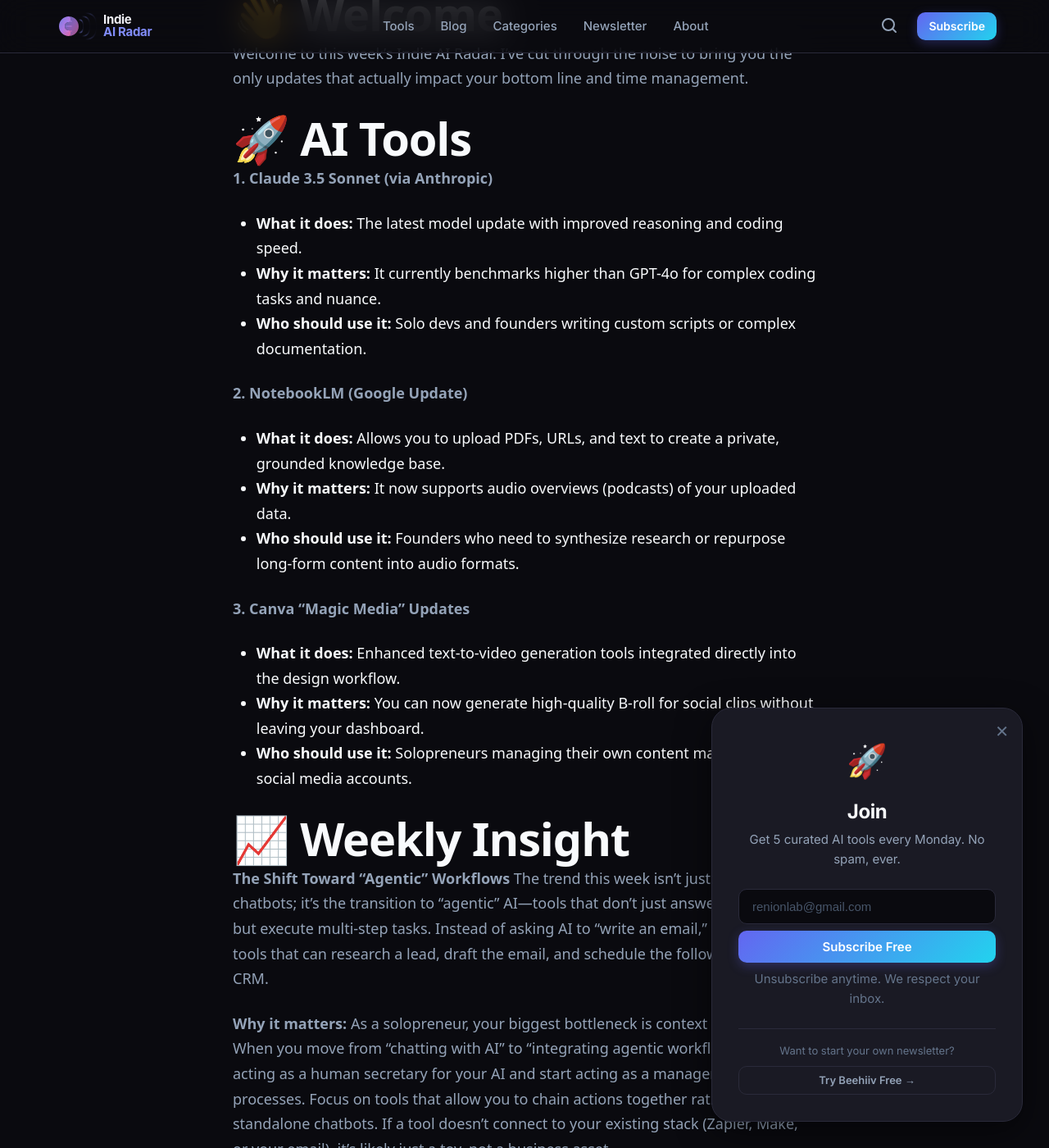
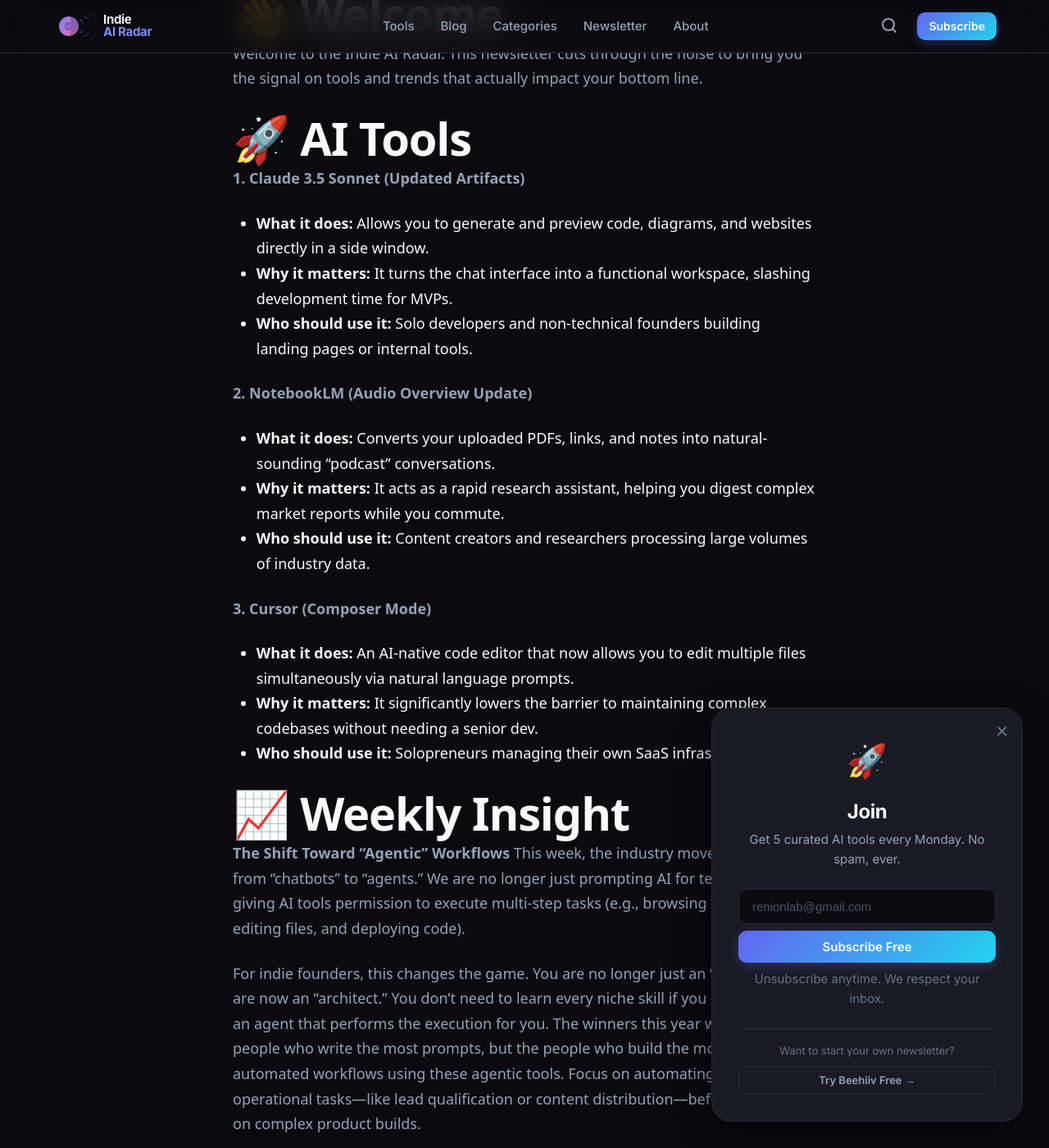
Before and after one commit to renion-dev/indiearadar, a Jekyll site: the page built from _posts/2026-08-21-weekly-ai-tools-digest-top-tools-for-indie-hackers.md, in a window 1280 px wide and 1400 px high, scrolled down 820 px. Shown: the whole window at 82% size. Built offline with Jekyll 4.4.1, drawn with Linux system fonts in a browser that asks for light colours; some of the changed text lies outside the part shown.

Commit message:
🤖 New blog post and updated tag pages [2026-08-21 18:59]

```diff
--- a/_posts/2026-08-21-weekly-ai-tools-digest-top-tools-for-indie-hackers.md
+++ b/_posts/2026-08-21-weekly-ai-tools-digest-top-tools-for-indie-hackers.md
@@ -11,35 +11,31 @@ image: "assets/images/og/tool-weekly-ai-tools-digest-top-tools-for-indie-hackers
 ---
 
 # 👋 Welcome
-
-Welcome to this week’s Indie AI Radar. I’ve cut through the noise to bring you the only updates that actually impact your bottom line and time management.
+Welcome to the Indie AI Radar. This newsletter cuts through the noise to bring you the signal on tools and trends that actually impact your bottom line.
 
 # 🚀 AI Tools
 
-**1. Claude 3.5 Sonnet (via Anthropic)**
-*   **What it does:** The latest model update with improved reasoning and coding speed.
-*   **Why it matters:** It currently benchmarks higher than GPT-4o for complex coding tasks and nuance.
-*   **Who should use it:** Solo devs and founders writing custom scripts or complex documentation.
+**1. Claude 3.5 Sonnet (Updated Artifacts)**
+*   **What it does:** Allows you to generate and preview code, diagrams, and websites directly in a side window.
+*   **Why it matters:** It turns the chat interface into a functional workspace, slashing development time for MVPs.
+*   **Who should use it:** Solo developers and non-technical founders building landing pages or internal tools.
 
-**2. NotebookLM (Google Update)**
-*   **What it does:** Allows you to upload PDFs, URLs, and text to create a private, grounded knowledge base.
-*   **Why it matters:** It now supports audio overviews (podcasts) of your uploaded data.
-*   **Who should use it:** Founders who need to synthesize research or repurpose long-form content into audio formats.
+**2. NotebookLM (Audio Overview Update)**
+*   **What it does:** Converts your uploaded PDFs, links, and notes into natural-sounding "podcast" conversations.
+*   **Why it matters:** It acts as a rapid research assistant, helping you digest complex market reports while you commute.
+*   **Who should use it:** Content creators and researchers processing large volumes of industry data.
 
-**3. Canva "Magic Media" Updates**
-*   **What it does:** Enhanced text-to-video generation tools integrated directly into the design workflow.
-*   **Why it matters:** You can now generate high-quality B-roll for social clips without leaving your dashboard.
-*   **Who should use it:** Solopreneurs managing their own content marketing and social media accounts.
+**3. Cursor (Composer Mode)**
+*   **What it does:** An AI-native code editor that now allows you to edit multiple files simultaneously via natural language prompts.
+*   **Why it matters:** It significantly lowers the barrier to maintaining complex codebases without needing a senior dev.
+*   **Who should use it:** Solopreneurs managing their own SaaS infrastructure.
 
 # 📈 Weekly Insight
 
 **The Shift Toward "Agentic" Workflows**
-The trend this week isn't just better chatbots; it’s the transition to "agentic" AI—tools that don't just answer questions but execute multi-step tasks. Instead of asking AI to "write an email," we are seeing tools that can research a lead, draft the email, and schedule the follow-up in your CRM.
+This week, the industry moved decisively from "chatbots" to "agents." We are no longer just prompting AI for text; we are giving AI tools permission to execute multi-step tasks (e.g., browsing the web, editing files, and deploying code).
 
-**Why it matters:** As a solopreneur, your biggest bottleneck is context switching. When you move from "chatting with AI" to "integrating agentic workflows," you stop acting as a human secretary for your AI and start acting as a manager of automated processes. Focus on tools that allow you to chain actions together rather than standalone chatbots. If a tool doesn’t connect to your existing stack (Zapier, Make, or your email), it’s likely just a toy, not a business asset.
+For indie founders, this changes the game. You are no longer just an "operator"; you are now an "architect." You don't need to learn every niche skill if you can manage an agent that performs the execution for you. The winners this year won't be the people who write the most prompts, but the people who build the most reliable automated workflows using these agentic tools. Focus on automating your "boring" operational tasks—like lead qualification or content distribution—before focusing on complex product builds.
 
 # 📬 Subscribe
-
-Stop wasting time on AI hype. Subscribe below to get next week’s actionable breakdown delivered straight to your inbox.
-
-[Link: Subscribe to Indie AI Radar]
+Tired of missing the tools that actually matter? **[Subscribe here]** to get the Indie AI Radar delivered to your inbox every Monday morning.
```
